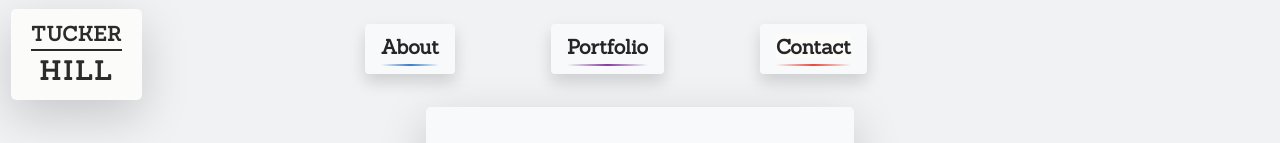
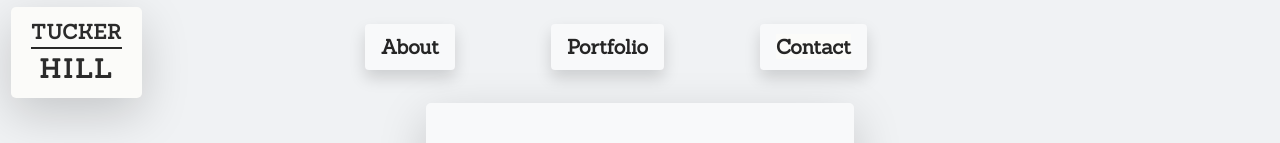
Before and after one commit to hill1635/hill-react-portfolio, a React (Create React App) app: page / in a window 1280 px wide. Shown: the top 143 px of the page. Built offline with nearby package versions, Linux system fonts and the light colour scheme.

Commit message:
Moved class over to ExpandedNav stylesheet.  Deleted underlines.

```diff
--- a/src/components/Navbar/ExpandedNav/index.js
+++ b/src/components/Navbar/ExpandedNav/index.js
@@ -12,7 +12,6 @@ function ExpandedNav() {
         >
           <div className="d-inline-block">
             <span className="link-text">About</span>
-            <div className="underline u-about"></div>
           </div>
         </a>
         <a
@@ -21,7 +20,6 @@ function ExpandedNav() {
         >
           <div className="d-inline-block">
             <span className="link-text">Portfolio</span>
-            <div className="underline u-portfolio"></div>
           </div>
         </a>
         <div className="dropdown links mx-lg-5 mx-md-4 py-2 px-3 bg-light shadow rounded">
@@ -33,7 +31,6 @@ function ExpandedNav() {
             >
               Contact
             </span>
-            <div className="underline u-contact"></div>
             <Dropdown />
           </div>
         </div>
--- a/src/components/Navbar/ExpandedNav/style.css
+++ b/src/components/Navbar/ExpandedNav/style.css
@@ -0,0 +1,7 @@
+.links {
+    font-family: Sanchez, serif;
+    font-size: 20px;
+    background-color: #fbfbf9;
+    color: rgb(25, 25, 25, 0.95);
+    font-weight: bold;
+  }
--- a/src/components/Navbar/style.css
+++ b/src/components/Navbar/style.css
@@ -36,36 +36,6 @@ nav {
   font-size: 26px;
   letter-spacing: 0.10em;
   text-align: center;
-}
-
-.links {
-  font-family: Sanchez, serif;
-  font-size: 20px;
-  background-color: #fbfbf9;
-  color: rgb(25, 25, 25, 0.95);
-  font-weight: bold;
-}
-
-.underline {
-  margin: 2px auto 0px auto;
-  padding: 1.2px;
-  opacity: 85%;
-}
-
-.u-about {
-  background: radial-gradient(circle at 50%, rgb(22, 103, 195), transparent);
-}
-
-.u-portfolio {
-  background: radial-gradient(circle at 50%, rgb(113, 26, 144), transparent);
-}
-
-.u-contact {
-  background: radial-gradient(
-    circle at 50%,
-    rgb(227, 31, 13, 0.95),
-    transparent
-  );
 }
 
 .b-icon {
```
